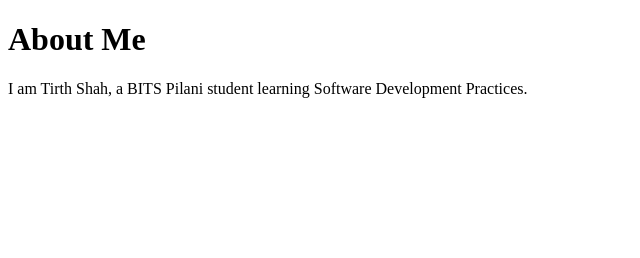
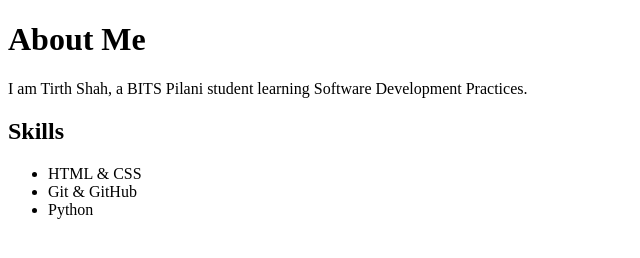
Before and after one commit to tirth-alt/git-workflow-assignment, a plain HTML site: page about.html in a window 1280 px wide. Shown: the whole page, without its empty margins (0-640 px from the left). Drawn offline with Linux system fonts and the light colour scheme.

Commit message:
Feature: add Skills section to about.html

```diff
--- a/about.html
+++ b/about.html
@@ -7,5 +7,11 @@
 <body>
   <h1>About Me</h1>
   <p>I am Tirth Shah, a BITS Pilani student learning Software Development Practices.</p>
+  <h2>Skills</h2>
+  <ul>
+    <li>HTML &amp; CSS</li>
+    <li>Git &amp; GitHub</li>
+    <li>Python</li>
+  </ul>
 </body>
 </html>
```
